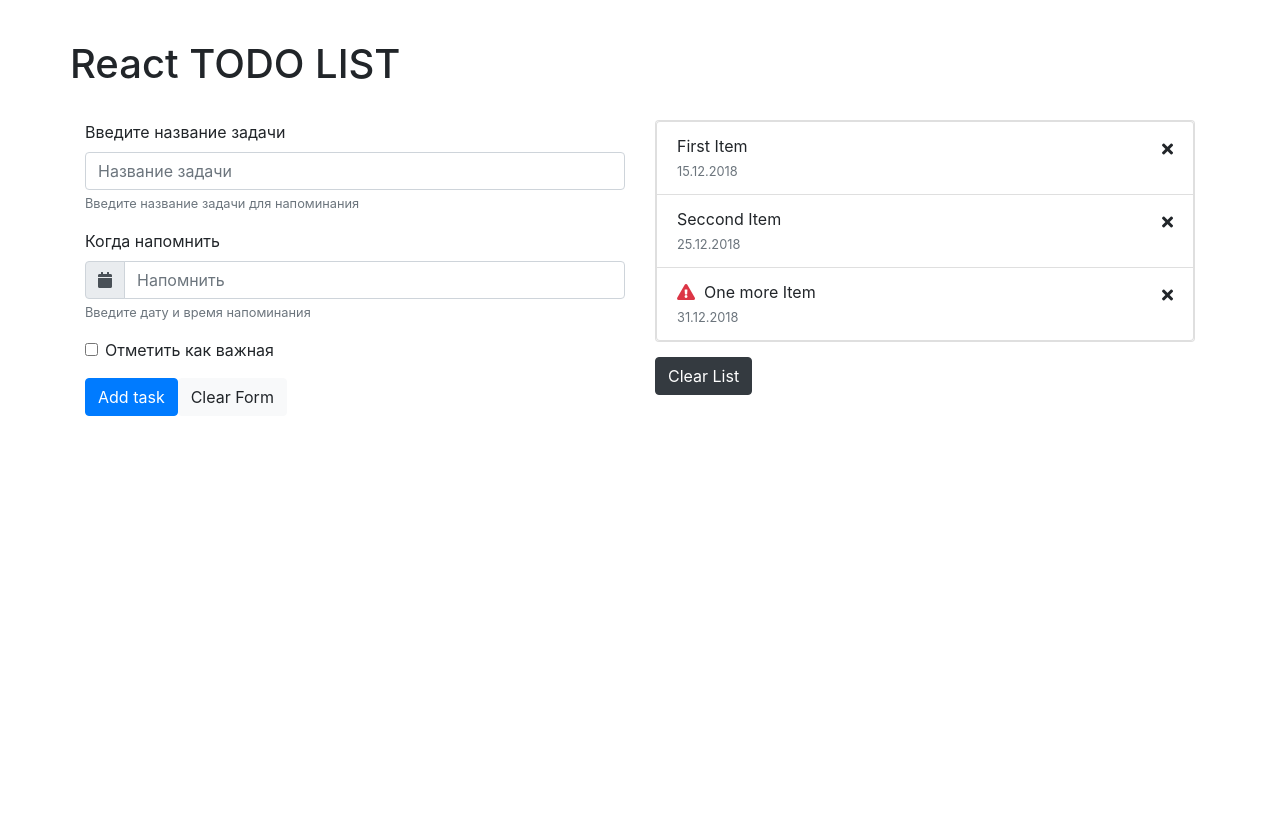
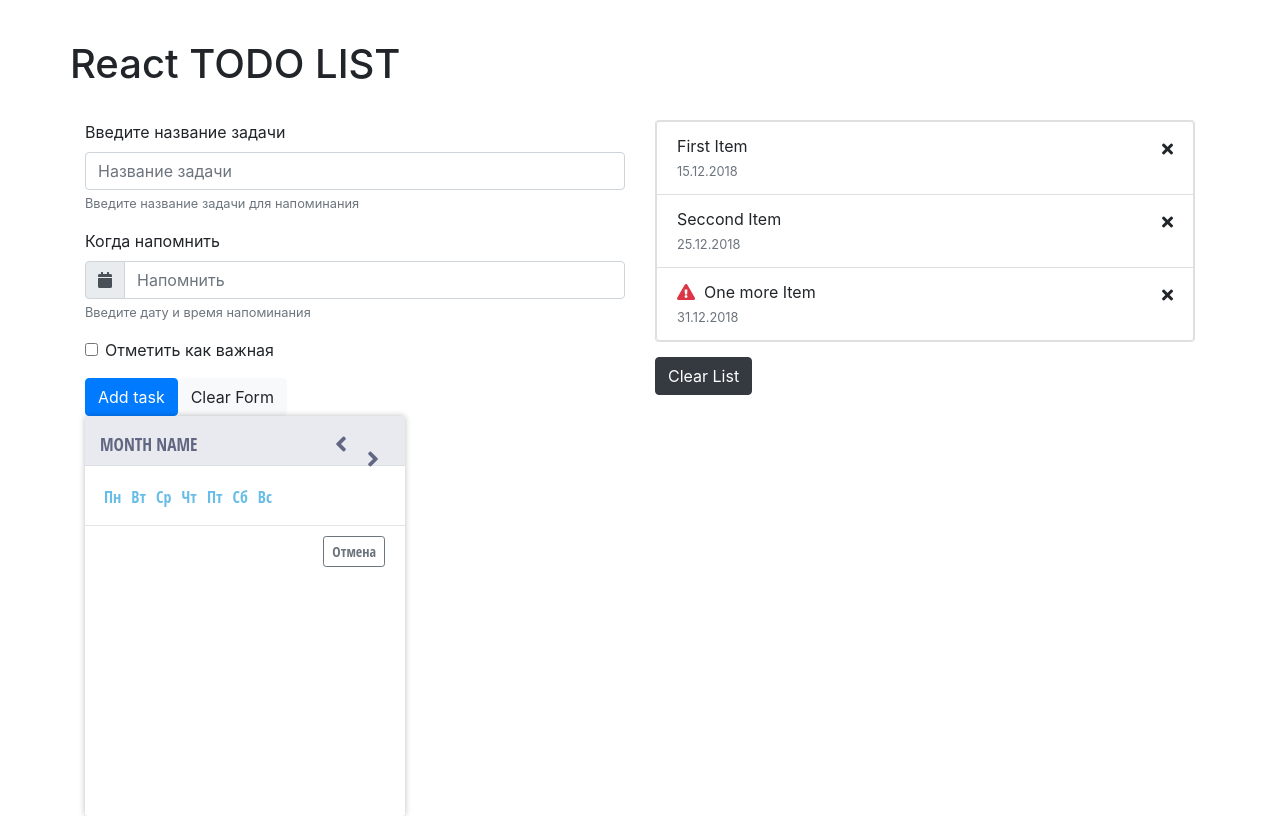
Before and after one commit to cargando/react_todo, a React (Create React App) app: page / in a window 1280 px wide. Built offline with nearby package versions, Linux system fonts and the light colour scheme.

Commit message:
add calendar component

```diff
--- a/src/App.js
+++ b/src/App.js
@@ -1,6 +1,7 @@
 import React, { Component } from 'react';
 import { TaskForm } from './components/task_form';
 import { TaskList } from './components/task_list';
+import {Calendar} from "./components/calendar";
 
 const msItems = [
 	{
@@ -76,6 +77,11 @@ class App extends Component {
 							handleClearList={ this.handleClearList }
 						/>
 			    </div>
+			    <div className='row'>
+				    <div className='col-md-12'>
+					    <Calendar />
+				    </div>
+			    </div>
 		    </div>
 	    </React.Fragment>
     );
--- a/src/components/calendar/index.jsx
+++ b/src/components/calendar/index.jsx
@@ -1,5 +1,6 @@
 import React, {Component} from 'react';
 import PropTypes from 'prop-types';
+import './calendar.css';
 
 export class Calendar extends Component {
 	static propTypes = {
@@ -10,18 +11,20 @@ export class Calendar extends Component {
 		super(props, context);
 	}
 
-
-
 		render() {
 			return (
-				<div id='calendar' className='micalendar' style='display:none'>
+				<div id='calendar' className='micalendar' style={ { display: 'block' } }>
 					<div className='header_wrap'>
 						<div className='header'>
 							<p id='monthHeader'>Month name</p>
 						</div>
 						<div className='arrows'>
-							<div id='prevButton' className='arrows_left'><i className='fa fa-angle-left'></i></div>
-							<div id='nextButton' className='arrows_right'><i className='fa fa-angle-right'></i></div>
+							<div id='prevButton' className='arrows_left'>
+								<i className='fa fa-angle-left' />
+							</div>
+							<div id='nextButton' className='arrows_right'>
+								<i className='fa fa-angle-right' />
+							</div>
 						</div>
 					</div>
 					<table id='calendar_table'>
@@ -41,8 +44,12 @@ export class Calendar extends Component {
 					</table>
 					<hr />
 						<div className='btn-group'>
-							<input type='button' onClick='hideCalendar(event)' value='Отмена'
-							       className='btn btn-sm btn-outline-secondary' />
+							<input
+								type='button'
+								onClick={ null  /*'hideCalendar(event)'*/ }
+								value='Отмена'
+				        className='btn btn-sm btn-outline-secondary'
+							/>
 						</div>
 				</div>);
 		}
```
Also changed, not shown: src/components/calendar/body.jsx (added, +73 -0 lines).
